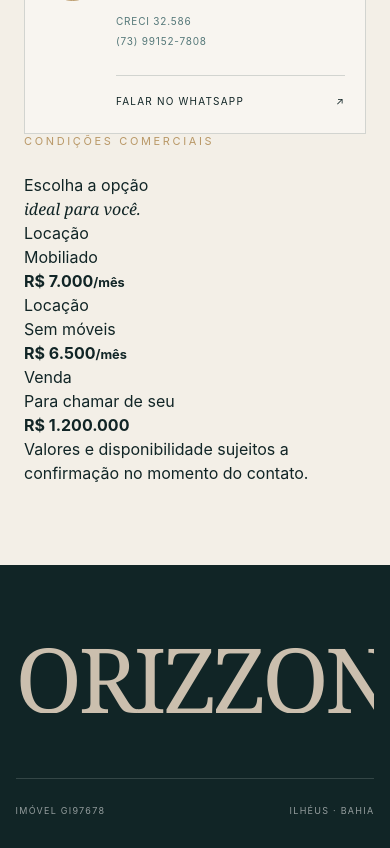
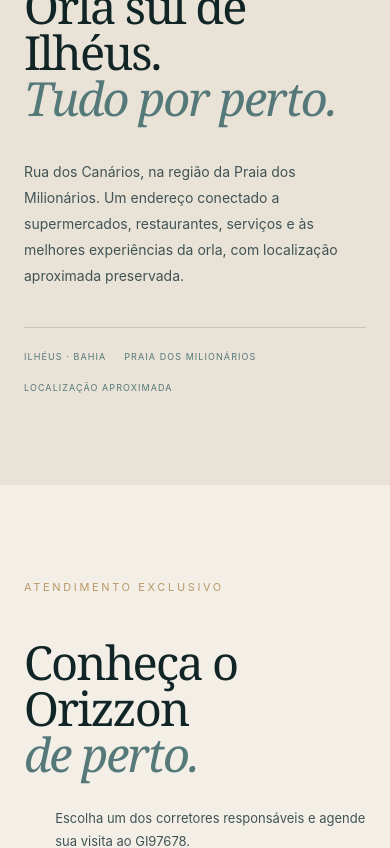
Before and after one commit to Robsonrmaia/Orizzon, a Next.js app: page / in a window 390 px wide. Shown: the part 10280-11128 px from the top of the page. Built offline with nearby package versions, Linux system fonts and the light colour scheme.

Commit message:
Refine gallery and pricing layout

```diff
--- a/app/globals.css
+++ b/app/globals.css
@@ -121,12 +121,8 @@
 .gallery-heading h2 { color: #fff; }
 .gallery-heading h2 em { color: var(--sand); }
 .gallery-heading > p { max-width: 330px; margin: 0 0 7px; color: rgba(255,255,255,.55); font-size: 13px; line-height: 1.7; }
-.gallery-grid { display: grid; grid-template-columns: repeat(12, 1fr); grid-auto-rows: clamp(130px, 12vw, 220px); gap: 12px; }
-.gallery-item { position: relative; grid-column: span 4; grid-row: span 2; overflow: hidden; padding: 0; border: 0; background: #1c3334; cursor: zoom-in; }
-.gallery-item-1, .gallery-item-7 { grid-column: span 7; }
-.gallery-item-2, .gallery-item-8 { grid-column: span 5; }
-.gallery-item-5, .gallery-item-10 { grid-column: span 5; }
-.gallery-item-6, .gallery-item-9 { grid-column: span 7; }
+.gallery-grid { display: grid; grid-template-columns: repeat(3, minmax(0, 1fr)); gap: 12px; }
+.gallery-item { position: relative; aspect-ratio: 4 / 3; overflow: hidden; padding: 0; border: 0; background: #1c3334; cursor: zoom-in; }
 .gallery-item img { width: 100%; height: 100%; object-fit: cover; transition: transform .8s cubic-bezier(.2,.7,.2,1), filter .5s ease; }
 .gallery-item:hover img { transform: scale(1.045); filter: brightness(.82); }
 .gallery-item span { position: absolute; right: 17px; bottom: 14px; display: grid; place-items: center; width: 34px; height: 34px; border-radius: 50%; background: rgba(10,28,29,.68); color: white; font-size: 9px; backdrop-filter: blur(10px); }
@@ -158,11 +154,21 @@
 .broker-info p { margin: 0 0 13px; color: var(--ink-soft); font-size: 11px; }
 .broker-info span { display: block; margin-top: 5px; font-size: 10px; letter-spacing: .08em; text-transform: uppercase; color: var(--sea); }
 .broker-card > a { grid-column: 2; display: flex; justify-content: space-between; margin-top: 26px; padding-top: 18px; border-top: 1px solid var(--line); font-size: 10px; letter-spacing: .12em; text-transform: uppercase; }
-.price-panel { display: flex; justify-content: space-between; align-items: end; margin: 80px 0 0 25%; padding: 44px 0; border-top: 1px solid var(--ink); border-bottom: 1px solid var(--ink); }
-.price-panel p { margin: 0; color: var(--ink-soft); font-size: 10px; letter-spacing: .1em; text-transform: uppercase; }
-.price-panel strong { display: block; margin-top: 12px; font-family: Georgia, serif; font-size: clamp(40px, 5vw, 70px); font-weight: 400; }
-.price-panel strong small { font-family: Inter, sans-serif; font-size: 12px; font-weight: 400; color: var(--ink-soft); }
-.price-panel > p { max-width: 260px; line-height: 1.6; text-align: right; }
+.pricing { margin: 90px 0 0 25%; padding-top: 35px; border-top: 1px solid var(--ink); }
+.pricing-heading { display: flex; align-items: end; justify-content: space-between; gap: 40px; margin-bottom: 38px; }
+.pricing-heading .eyebrow { margin: 0 0 8px; }
+.pricing-heading h3 { margin: 0; font-family: Georgia, serif; font-size: clamp(35px, 4vw, 58px); font-weight: 400; line-height: 1; letter-spacing: -.035em; text-align: right; }
+.pricing-heading h3 em { color: var(--sea); }
+.pricing-options { display: grid; grid-template-columns: repeat(3, minmax(0, 1fr)); border: 1px solid var(--line); }
+.pricing-card { min-height: 220px; padding: 28px 25px; border-right: 1px solid var(--line); background: rgba(255,255,255,.3); }
+.pricing-card:last-child { border-right: 0; }
+.pricing-card > span { display: block; color: var(--gold); font-size: 9px; letter-spacing: .17em; text-transform: uppercase; }
+.pricing-card h4 { min-height: 46px; margin: 26px 0 32px; font-family: Georgia, serif; font-size: 22px; font-weight: 400; }
+.pricing-card strong { display: block; white-space: nowrap; font-family: Georgia, serif; font-size: clamp(25px, 2.6vw, 39px); font-weight: 400; letter-spacing: -.025em; }
+.pricing-card strong small { margin-left: 3px; color: var(--ink-soft); font-family: Inter, sans-serif; font-size: 10px; font-weight: 400; letter-spacing: 0; }
+.pricing-card-sale { background: var(--ink); color: var(--cream); }
+.pricing-card-sale h4 { color: var(--sand); }
+.pricing-note { margin: 18px 0 0; color: var(--ink-soft); font-size: 9px; line-height: 1.6; letter-spacing: .1em; text-transform: uppercase; text-align: right; }
 
 footer { padding: 80px 4vw 35px; background: var(--ink); color: var(--cream); }
 .footer-brand { overflow: hidden; font-family: Georgia, serif; font-size: clamp(90px, 18vw, 270px); line-height: .75; letter-spacing: -.04em; color: #cbbfae; }
@@ -224,9 +230,7 @@
   .gallery-section { padding: 90px 14px; }
   .gallery-heading { display: block; padding: 0 10px 45px; }
   .gallery-heading > p { margin-top: 28px; }
-  .gallery-grid { grid-template-columns: 1fr 1fr; grid-auto-rows: 220px; gap: 8px; }
-  .gallery-item, .gallery-item-1, .gallery-item-2, .gallery-item-5, .gallery-item-6, .gallery-item-7, .gallery-item-8, .gallery-item-9, .gallery-item-10 { grid-column: span 1; grid-row: span 1; }
-  .gallery-item:nth-child(3n + 1) { grid-column: span 2; grid-row: span 2; }
+  .gallery-grid { grid-template-columns: 1fr 1fr; gap: 8px; }
   .video-section { grid-template-columns: 1fr; padding: 90px 24px; gap: 65px; }
   .video-frame { width: min(330px, 90%); }
   .location { grid-template-columns: 1fr; }
@@ -239,8 +243,14 @@
   .broker-card { padding: 24px 20px; gap: 0 16px; }
   .broker-avatar { width: 55px; height: 55px; }
   .broker-info h3 { font-size: 21px; }
-  .price-panel { display: block; margin: 60px 0 0 8vw; }
-  .price-panel > p { margin-top: 25px; text-align: left; }
+  .pricing { margin: 65px 0 0 8vw; }
+  .pricing-heading { display: block; }
+  .pricing-heading h3 { margin-top: 15px; text-align: left; }
+  .pricing-options { grid-template-columns: 1fr; }
+  .pricing-card { min-height: 0; border-right: 0; border-bottom: 1px solid var(--line); }
+  .pricing-card:last-child { border-bottom: 0; }
+  .pricing-card h4 { min-height: 0; margin: 18px 0 22px; }
+  .pricing-card strong { font-size: 35px; }
   .footer-meta { flex-wrap: wrap; }
   .footer-meta a { width: 100%; margin: 15px 0 0; }
   .floating-contact { right: 14px; bottom: 14px; }
@@ -257,10 +267,10 @@
   .hero h1 { font-size: 16vw; }
   .button { min-width: min(100%, 280px); }
   .amenity-list { grid-template-columns: 1fr; }
-  .gallery-grid { grid-auto-rows: 170px; }
+  .gallery-grid { grid-template-columns: 1fr; }
   .cinematic-frame { height: 65vh; }
   .location-image { min-height: 390px; }
-  .broker-grid, .price-panel { margin-left: 0; }
+  .broker-grid, .pricing { margin-left: 0; }
   .footer-brand { font-size: 23vw; }
   .floating-contact { padding: 12px 14px; }
 }
```
